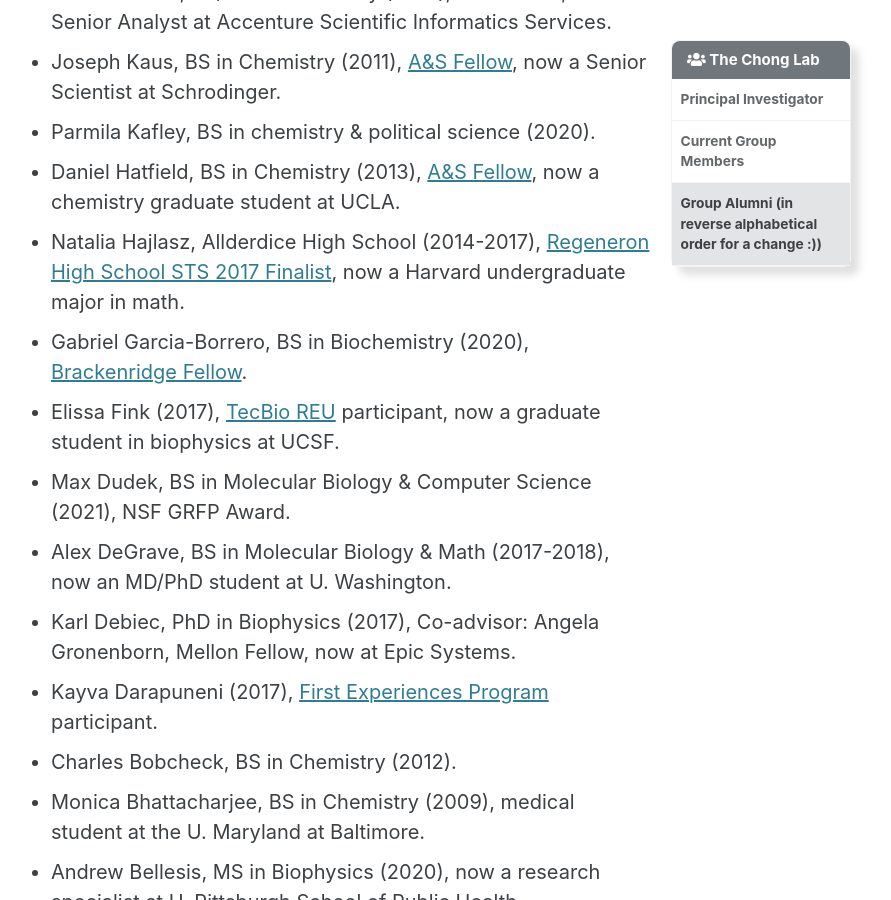
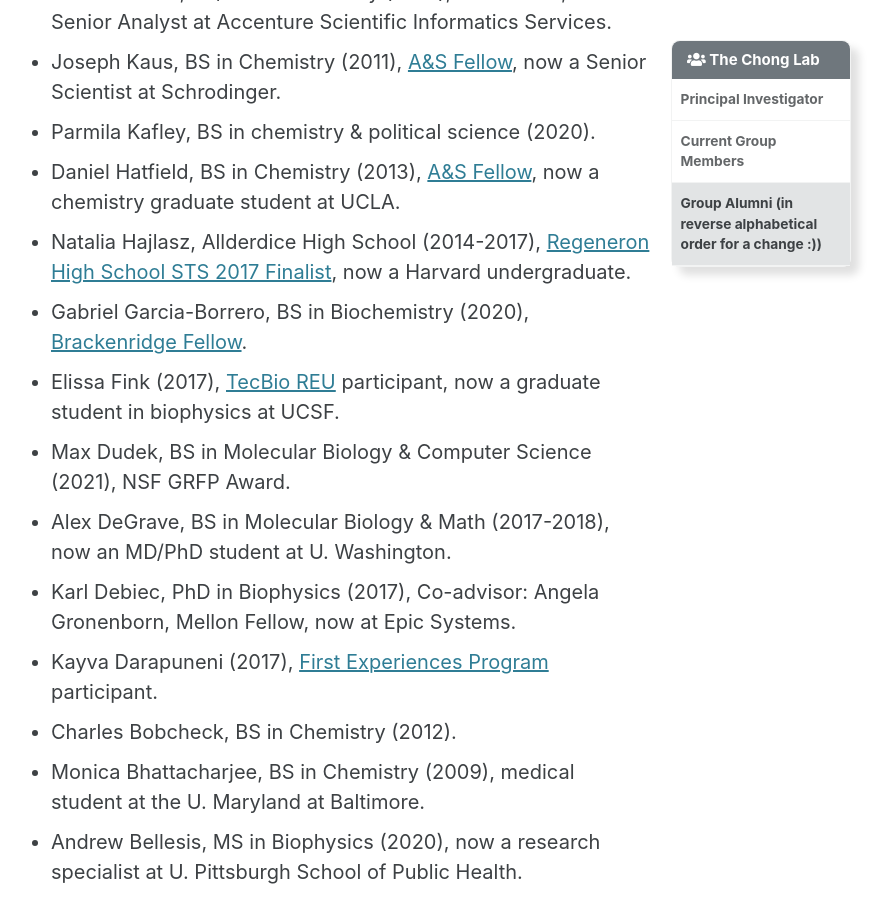
Before and after one commit to darianyang/mm-github-pages-test, a Jekyll site: the page built from _pages/people.md, in a window 1280 px wide and 900 px high, scrolled down 2866 px. Shown: the whole window, without its empty margins (309-1200 px from the left). Built offline with Jekyll 4.4.1, drawn with Linux system fonts in a browser that asks for light colours; cached includes are drawn as plain includes.

Commit message:
Update people.md

```diff
--- a/_pages/people.md
+++ b/_pages/people.md
@@ -98,7 +98,7 @@
 * Joseph Kaus, BS in Chemistry (2011), [A&S Fellow](https://www.asundergrad.pitt.edu/research/awards-and-funding#summer-undergraduate-research-awards), now a Senior Scientist at Schrodinger.
 * Parmila Kafley, BS in chemistry & political science (2020).
 * Daniel Hatfield, BS in Chemistry (2013), [A&S Fellow](https://www.asundergrad.pitt.edu/research/awards-and-funding#summer-undergraduate-research-awards), now a chemistry graduate student at UCLA.
-* Natalia Hajlasz, Allderdice High School (2014-2017), [Regeneron High School STS 2017 Finalist](https://student.societyforscience.org/regeneronsts-finalists-2017), now a Harvard undergraduate major in math.
+* Natalia Hajlasz, Allderdice High School (2014-2017), [Regeneron High School STS 2017 Finalist](https://student.societyforscience.org/regeneronsts-finalists-2017), now a Harvard undergraduate.
 * Gabriel Garcia-Borrero, BS in Biochemistry (2020), [Brackenridge Fellow](http://www.honorscollege.pitt.edu/summer-brackenridge-fellowships).
 * Elissa Fink (2017), [TecBio REU](http://www.tecbioreu.pitt.edu/) participant, now a graduate student in biophysics at UCSF.
 * Max Dudek, BS in Molecular Biology & Computer Science (2021), NSF GRFP Award.
```
